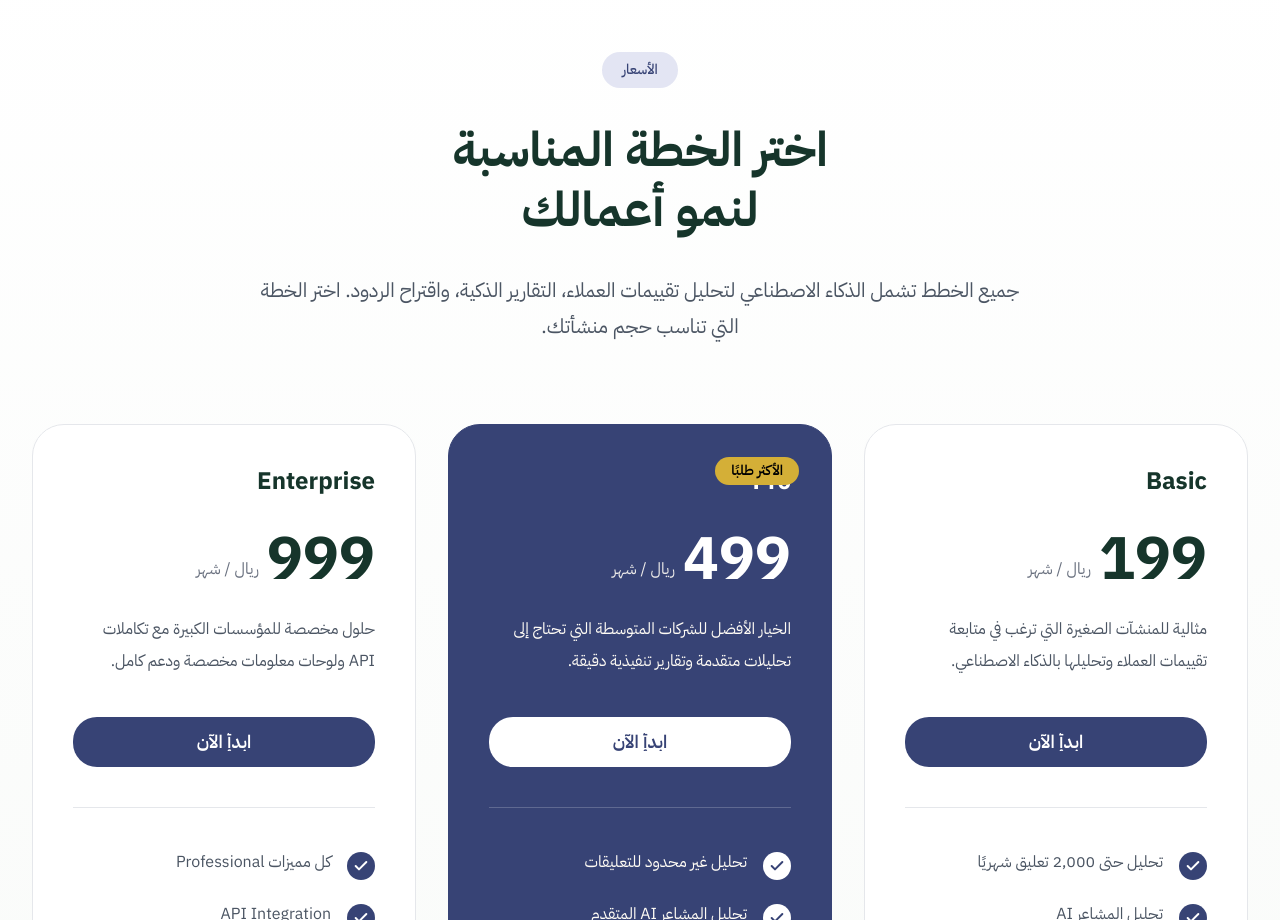
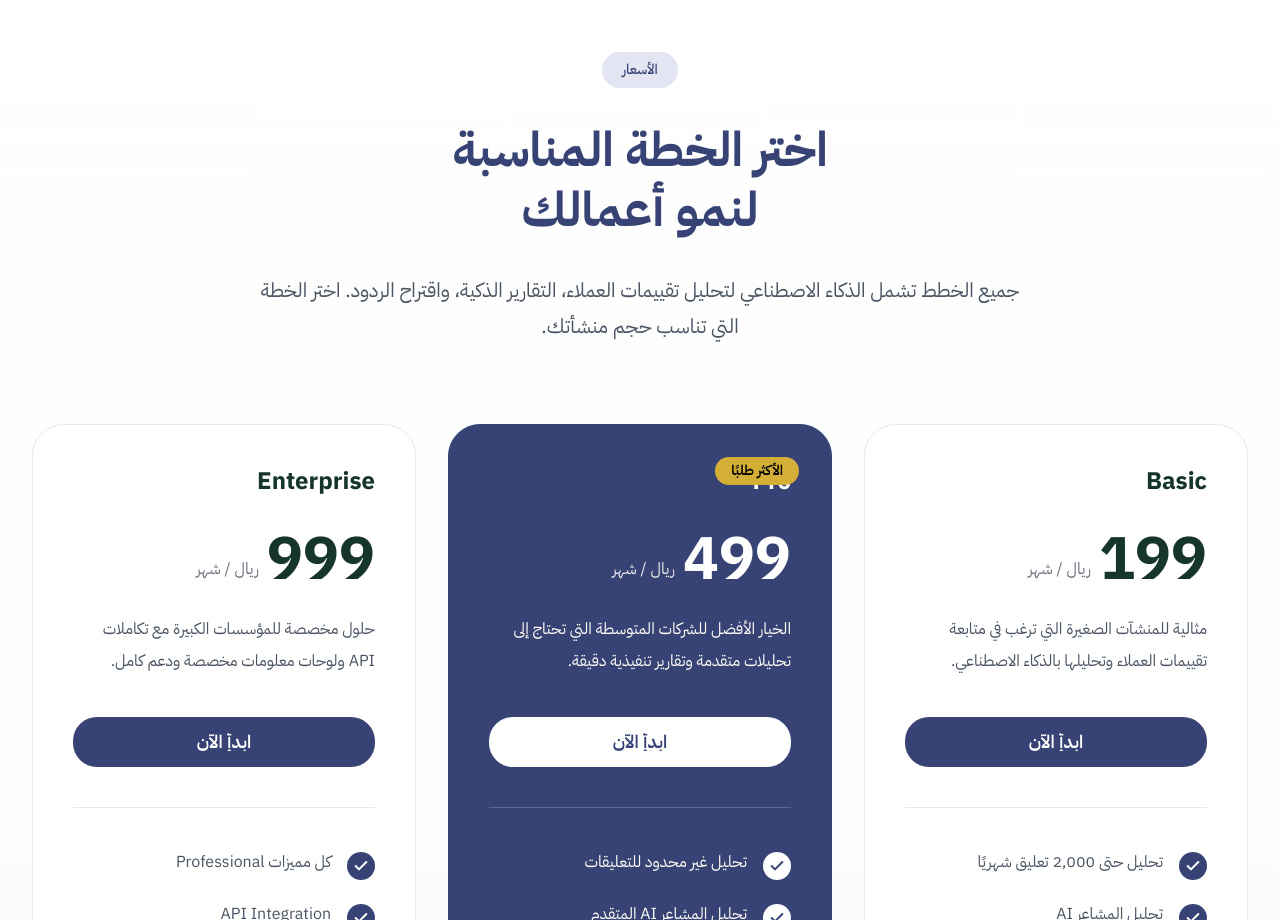
Before and after one commit to alaaalhrebi/inteleye, a Next.js app in the folder inteleye_project/: page / in a window 1280 px wide. Shown: the part 3760-4680 px from the top of the page. Built offline with nearby package versions, Linux system fonts and the light colour scheme.

Commit message:
Update Pricing.tsx

```diff
--- a/inteleye_project/src/components/Pricing/Pricing.tsx
+++ b/inteleye_project/src/components/Pricing/Pricing.tsx
@@ -28,8 +28,7 @@ export default function Pricing() {
 
           </span>
 
-          <h2 className="mt-8 text-5xl font-bold text-[#16352B] leading-tight">
-
+<h2 className="mt-8 text-5xl font-bold text-primary leading-tight">
             اختر الخطة المناسبة
             <br />
             لنمو أعمالك
```
